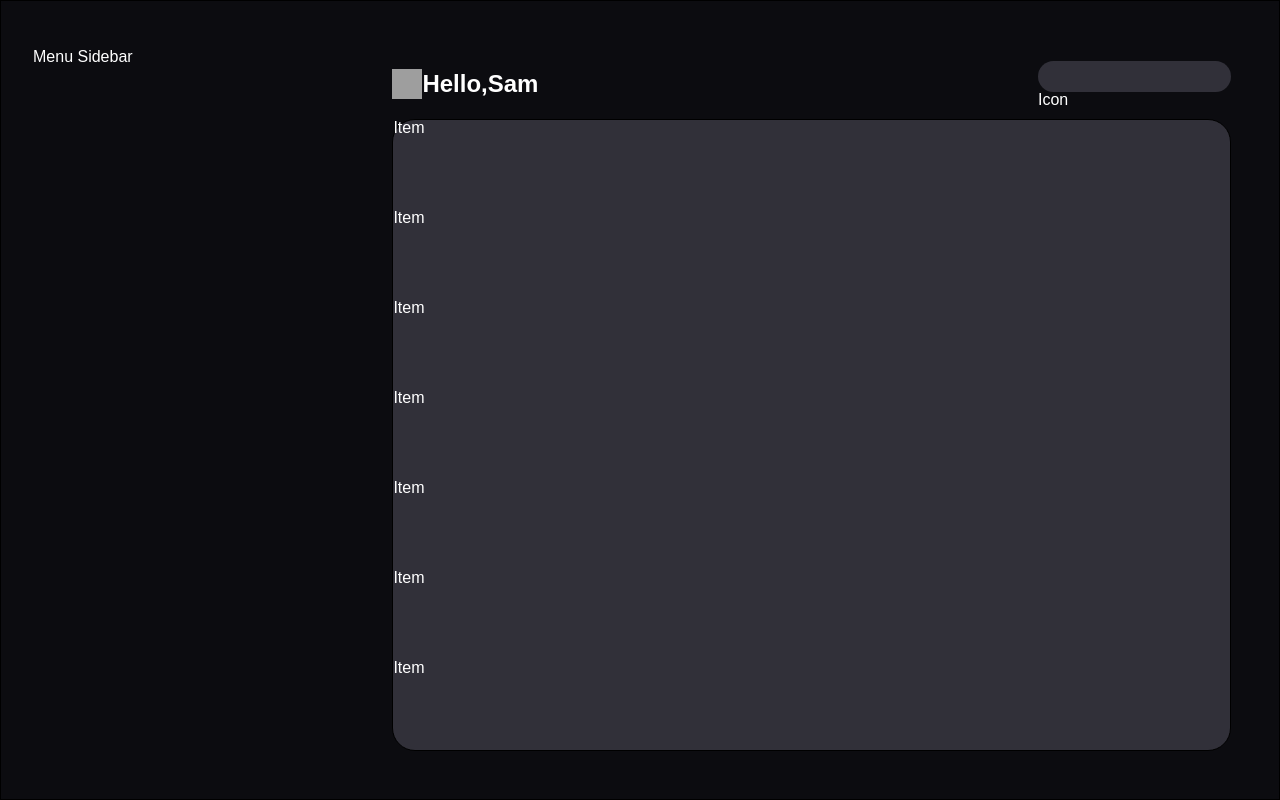
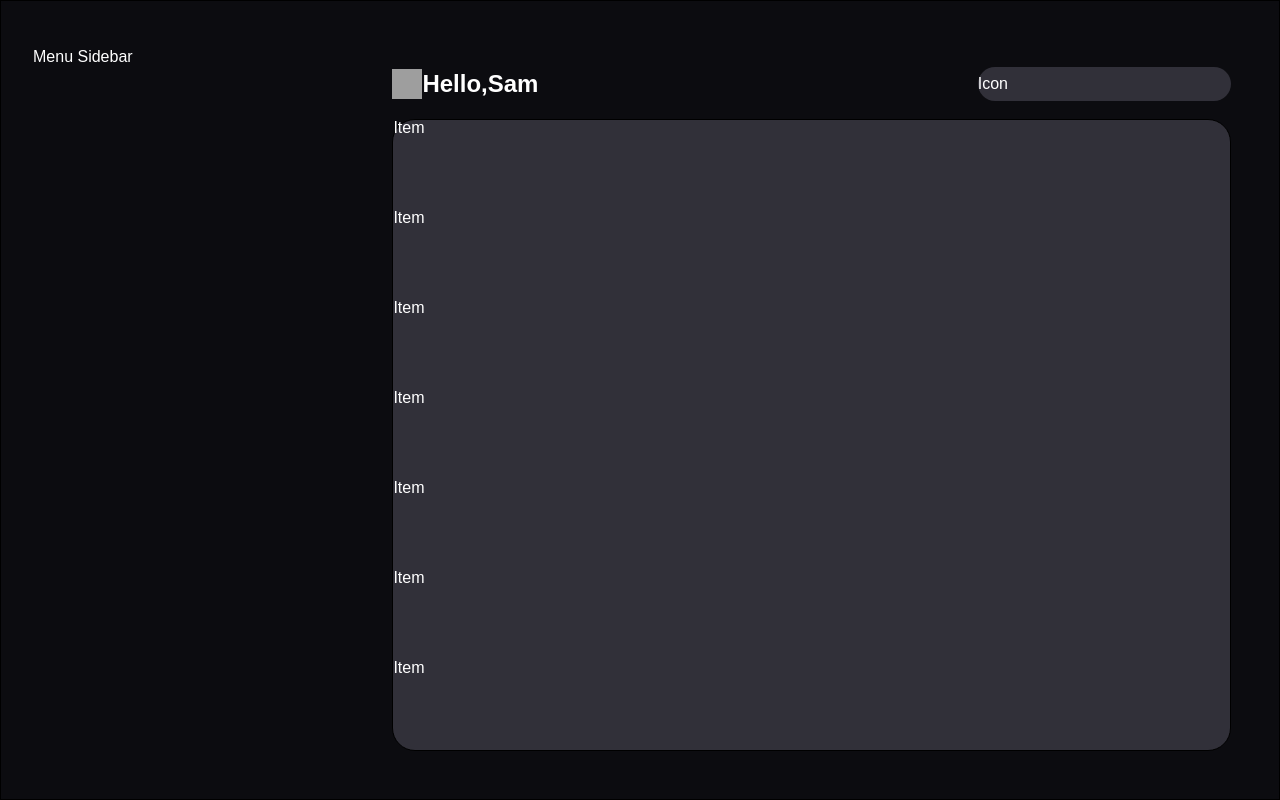
Before and after one commit to seevdev/CrypTracker, a React (Create React App) app in the folder react-ts/: page / in a window 1280 px wide. Built offline with nearby package versions, Linux system fonts and the light colour scheme; grey boxes are pictures that could not be loaded; the HTML template or start-up script is replaced by a standard one.

Commit message:
New commit

```diff
--- /dev/null
+++ b/react-ts/src/Components/Header/Navbar/NavSearch.module.scss
@@ -0,0 +1,11 @@
+@use '/src/Utilities/Variables.module' as vars;
+
+.nav-search {
+  @include vars.flexCenter;
+  background-color: vars.$base-color;
+  border-radius: vars.$bradius-l;
+
+  input {
+    background-color: transparent;
+  }
+}
--- a/react-ts/src/Components/Header/Navbar/NavSearch.tsx
+++ b/react-ts/src/Components/Header/Navbar/NavSearch.tsx
@@ -1,13 +1,14 @@
 import React from 'react';
 import Input from '../../UI/Input';
+import classes from './NavSearch.module.scss';
 
-const SearchBar: React.FC = (props) => {
+const NavSearch: React.FC = (props) => {
   return (
-    <div>
+    <div className={classes['nav-search']}>
+      <span>Icon</span>
       <Input />
-      <span>Icon</span>
     </div>
   );
 };
 
-export default SearchBar;
+export default NavSearch;
--- a/react-ts/src/Components/UI/Input.module.scss
+++ b/react-ts/src/Components/UI/Input.module.scss
@@ -3,9 +3,9 @@
 .input-container {
   input {
     border-radius: vars.$bradius-l;
-    background-color: vars.$base-color;
     border: none;
     padding: vars.$unit-m;
     color: inherit;
+    font-size: inherit;
   }
 }
--- a/react-ts/src/Utilities/Variables.module.scss
+++ b/react-ts/src/Utilities/Variables.module.scss
@@ -13,3 +13,10 @@ $bradius-l: 23px;
 $unit-s: 0.4rem;
 $unit-m: 0.8rem;
 $unit-l: 1.2rem;
+
+// COMPLEX STYLES
+@mixin flexCenter {
+    display: flex;
+    align-items: center;
+    justify-content: center;
+}
```
